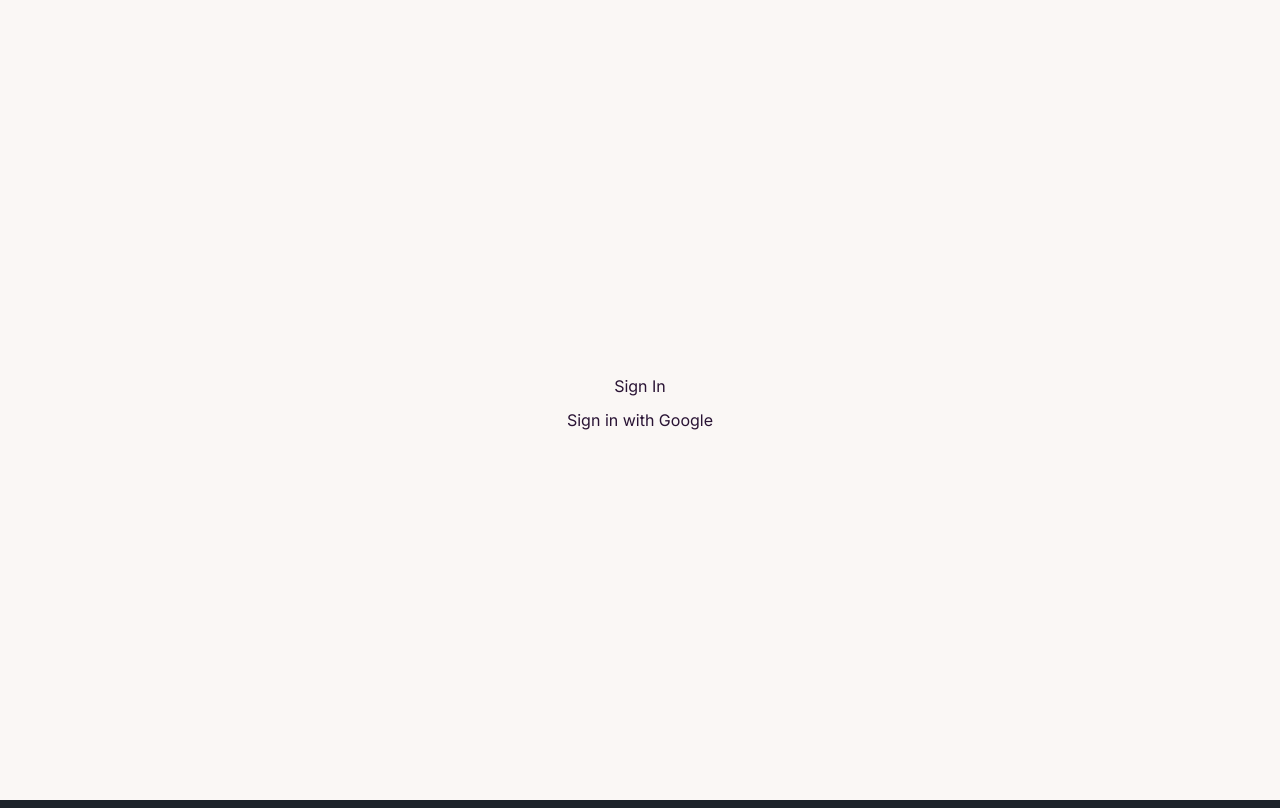
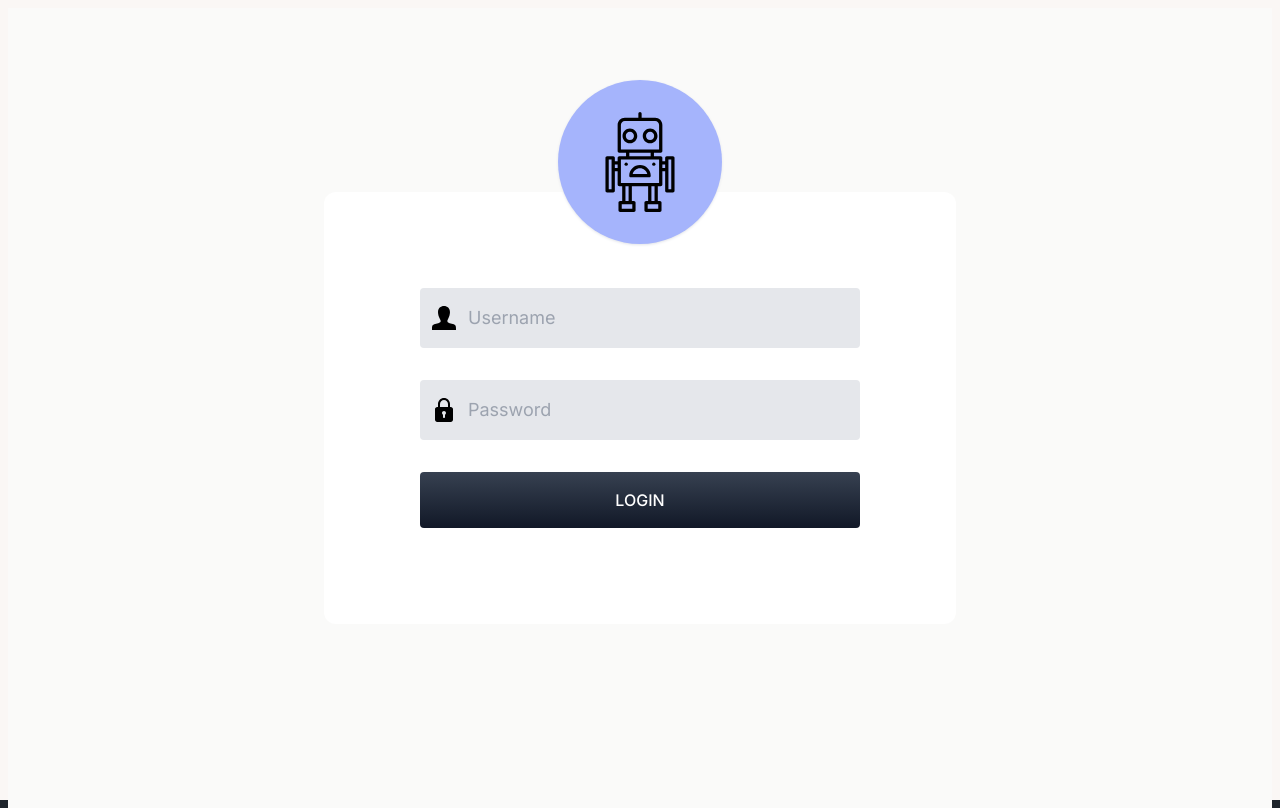
Before and after one commit to mie-h/sprout, a Next.js app in the folder frontend/: page /login in a window 1280 px wide. Built offline with nearby package versions, Linux system fonts and the light colour scheme.

Commit message:
v0 login design

```diff
--- a/frontend/src/app/login/page.tsx
+++ b/frontend/src/app/login/page.tsx
@@ -1,9 +1,10 @@
 "use client";
 
 import { useRouter } from "next/navigation";
+import Image from "next/image";
+import Robot from "@/images/robot.svg";
 import React from "react";
 
-// TODO: Temporary ui. Build a sign in page ui
 export default function Home() {
   const router = useRouter();
 
@@ -12,22 +13,41 @@ export default function Home() {
   };
 
   return (
-    <div
-      style={{
-        display: "flex",
-        justifyContent: "center",
-        alignItems: "center",
-        height: "100vh",
-      }}
-    >
-      <div style={{ textAlign: "center" }}>
-        <h1>Sign In</h1>
-        <button
-          onClick={handleGoogleSignIn}
-          style={{ padding: "10px 20px", fontSize: "16px" }}
-        >
-          Sign in with Google
-        </button>
+    <div className="bg-stone-50 dark:bg-gray-800 h-screen overflow-hidden flex items-center justify-center">
+      <div className="bg-white lg:w-6/12 md:w-7/12 w-8/12 shadow-3xl rounded-xl relative">
+        <div className="sm:block bg-indigo-300 shadow shadow-gray-200 absolute left-1/2 transform -translate-x-1/2 -translate-y-1/2 rounded-full p-4 md:p-8 top-[-50px] sm:top-[-30px]">
+          <Image src={Robot} alt="Example Image" width={100} height={100} />
+        </div>
+        <form className="p-12 md:p-24">
+          <div className="flex items-center text-lg mb-6 md:mb-8 relative">
+            <svg className="absolute ml-3" width="24" viewBox="0 0 24 24">
+              <path d="M20.822 18.096c-3.439-.794-6.64-1.49-5.09-4.418 4.72-8.912 1.251-13.678-3.732-13.678-5.082 0-8.464 4.949-3.732 13.678 1.597 2.945-1.725 3.641-5.09 4.418-3.073.71-3.188 2.236-3.178 4.904l.004 1h23.99l.004-.969c.012-2.688-.092-4.222-3.176-4.935z" />
+            </svg>
+            <input
+              type="text"
+              id="username"
+              className="bg-gray-200 rounded pl-12 py-2 md:py-4 focus:outline-none w-full"
+              placeholder="Username"
+            />
+          </div>
+          <div className="flex items-center text-lg mb-6 md:mb-8 relative">
+            <svg className="absolute ml-3" viewBox="0 0 24 24" width="24">
+              <path d="m18.75 9h-.75v-3c0-3.309-2.691-6-6-6s-6 2.691-6 6v3h-.75c-1.24 0-2.25 1.009-2.25 2.25v10.5c0 1.241 1.01 2.25 2.25 2.25h13.5c1.24 0 2.25-1.009 2.25-2.25v-10.5c0-1.241-1.01-2.25-2.25-2.25zm-10.75-3c0-2.206 1.794-4 4-4s4 1.794 4 4v3h-8zm5 10.722v2.278c0 .552-.447 1-1 1s-1-.448-1-1v-2.278c-.595-.347-1-.985-1-1.722 0-1.103.897-2 2-2s2 .897 2 2c0 .737-.405 1.375-1 1.722z" />
+            </svg>
+            <input
+              type="password"
+              id="password"
+              className="bg-gray-200 rounded pl-12 py-2 md:py-4 focus:outline-none w-full"
+              placeholder="Password"
+            />
+          </div>
+          <button
+            onClick={handleGoogleSignIn}
+            className="bg-gradient-to-b from-gray-700 to-gray-900 font-medium p-2 md:p-4 text-white uppercase w-full rounded"
+          >
+            Login
+          </button>
+        </form>
       </div>
     </div>
   );
```
